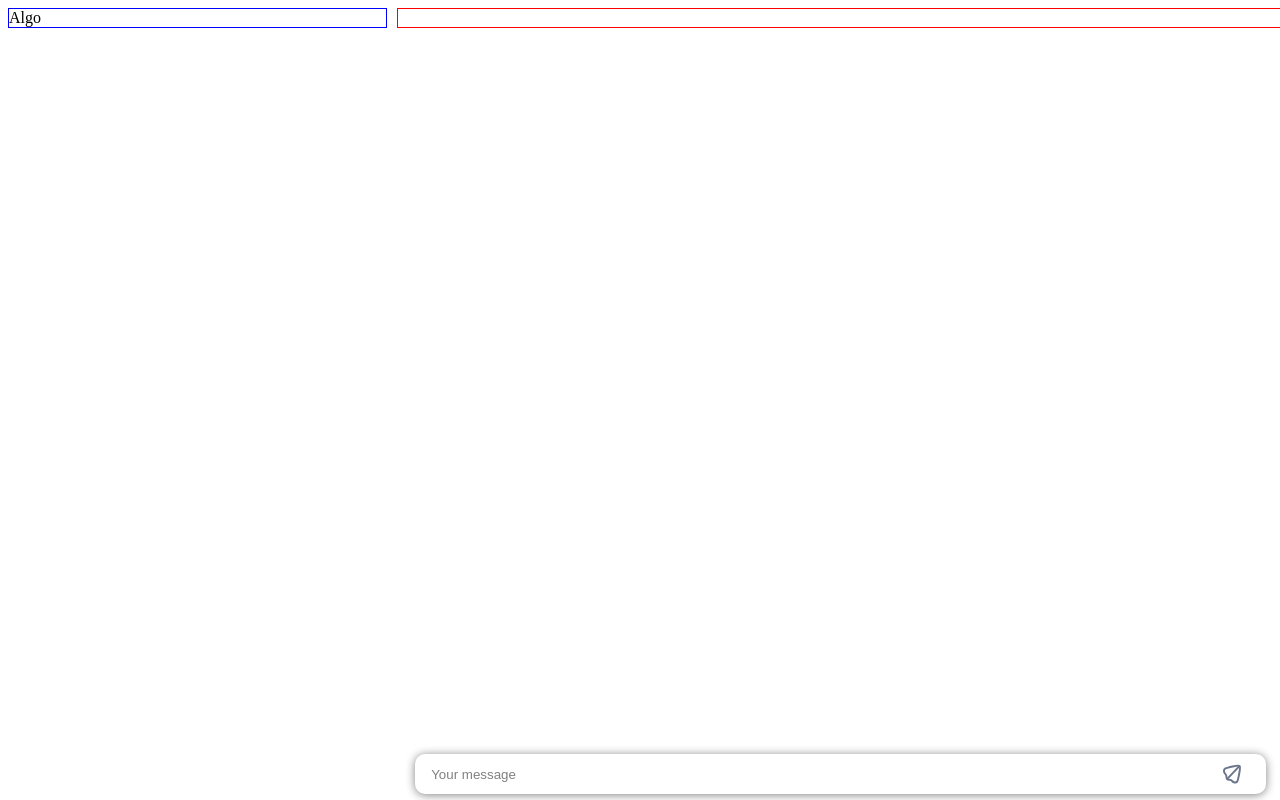
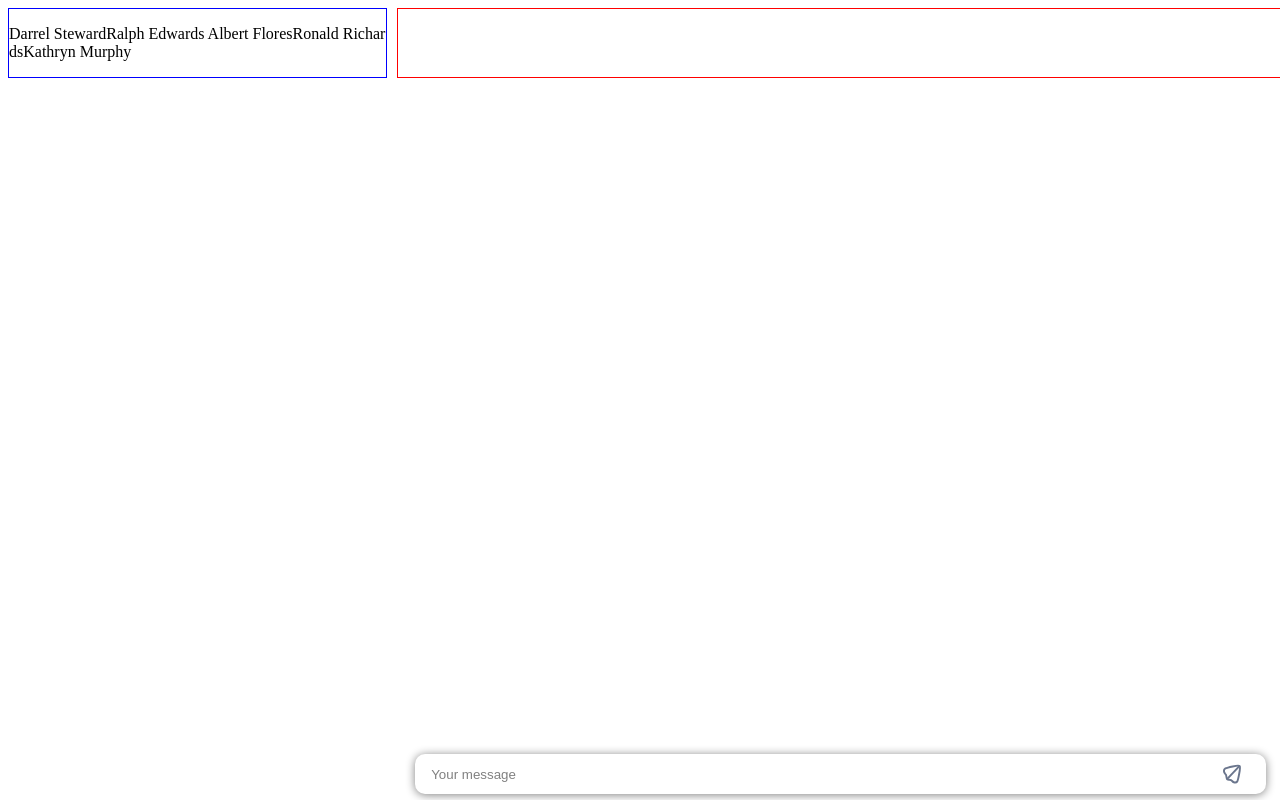
Before and after one commit to Projects-for-beginners/group-chat, a React app: page / in a window 1280 px wide. Built offline with nearby package versions, Linux system fonts and the light colour scheme.

Commit message:
Problema con  palabras extensas arreglado

```diff
--- a/src/index.css
+++ b/src/index.css
@@ -7,16 +7,14 @@
 
 .contacts {
   border: 1px solid blue;
+  word-break:break-all;
   /* grid-row: 1; */
 }
 
 .chat {
   border: 1px solid red;
   padding: 0 1rem;
-  /* grid-row: 1; */
-  display: flex;
-  flex-flow: column;
-  flex-wrap: wrap;
+  word-break:break-all;
 }
 
 #form {
@@ -72,6 +70,8 @@
   list-style-type: none;
   margin: 0;
   padding: 0;
+  /* display: inline-block; */
+  /* flex-wrap: wrap; */
 }
 
 #messages li:nth-child(even) {
@@ -88,7 +88,7 @@
 
 #messages>li>span {
   display: inline-block;
-  padding: 0.8rem 2.5rem 0.65rem 1rem;
+  padding: 0.8rem 2rem 0.65rem 1rem;
   margin-top: 5px;
   border-radius: 10px;
   box-shadow: 0px 1px 5px gray;
--- a/src/index.js
+++ b/src/index.js
@@ -39,14 +39,13 @@ class Chat extends React.Component {
     render() {
         let message;
         if (this.state.allMessage) {
-            message = < MessageList dataParentToChild={this.state.allMessage}
-            />;
+            message = <MessageList dataParentToChild={this.state.allMessage} />;
         }
 
         return (
             <div className="wrapper" >
-                <div className="contacts" > Algo </div>
-                <div className="chat" >
+                <div className="contacts" > <Contact /> </div>
+                <div className="chat">
                     <Form parentCallback={this.handleCallback} /> {message}
                 </div>
             </div>
@@ -87,8 +86,12 @@ class Form extends React.Component {
     }
 }
 
+function Contact() {
+    const name = ['Darrel Steward', 'Ralph Edwards', ' Albert Flores', 'Ronald Richards', 'Kathryn Murphy'];
+    return <p>{name}</p>;
+}
+
 function MessageList(props) {
-    console.log(props.dataParentToChild);
     const messages = props.dataParentToChild;
     const messagesList = messages.map((message) => (
         //key especificada dentro del array.
@@ -104,8 +107,8 @@ function MessageList(props) {
 function Message(props) {
     //take time
     var date = new Date();
-    var hours = date.getHours() < 9 ? '0'+ date.getHours() : date.getHours();
-    var minutes = date.getMinutes() < 9 ? '0'+date.getMinutes() : date.getMinutes();
+    var hours = date.getHours() < 9 ? '0' + date.getHours() : date.getHours();
+    var minutes = date.getMinutes() < 9 ? '0' + date.getMinutes() : date.getMinutes();
     const time = hours + ':' + minutes;
 
     return (
```
